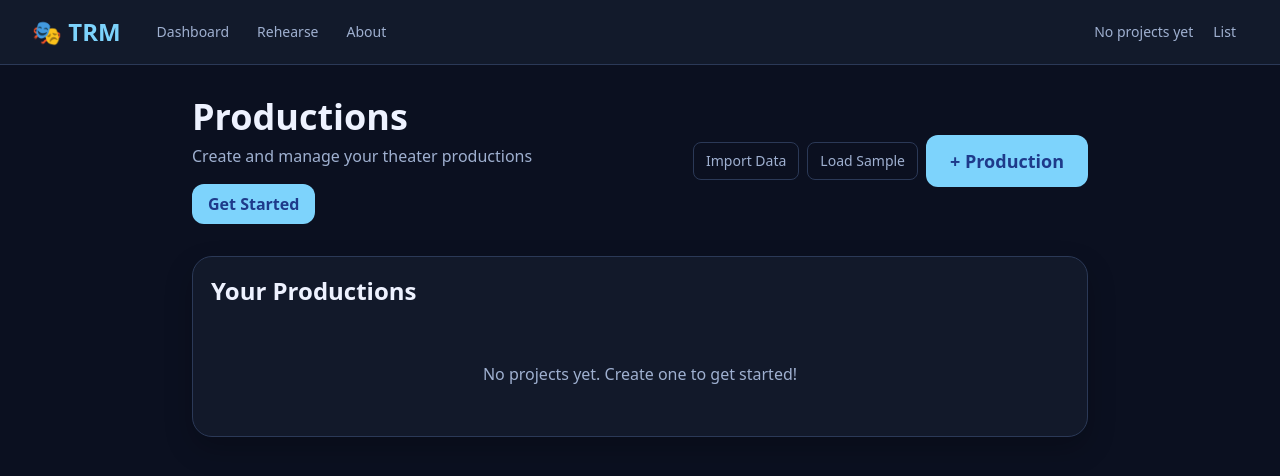
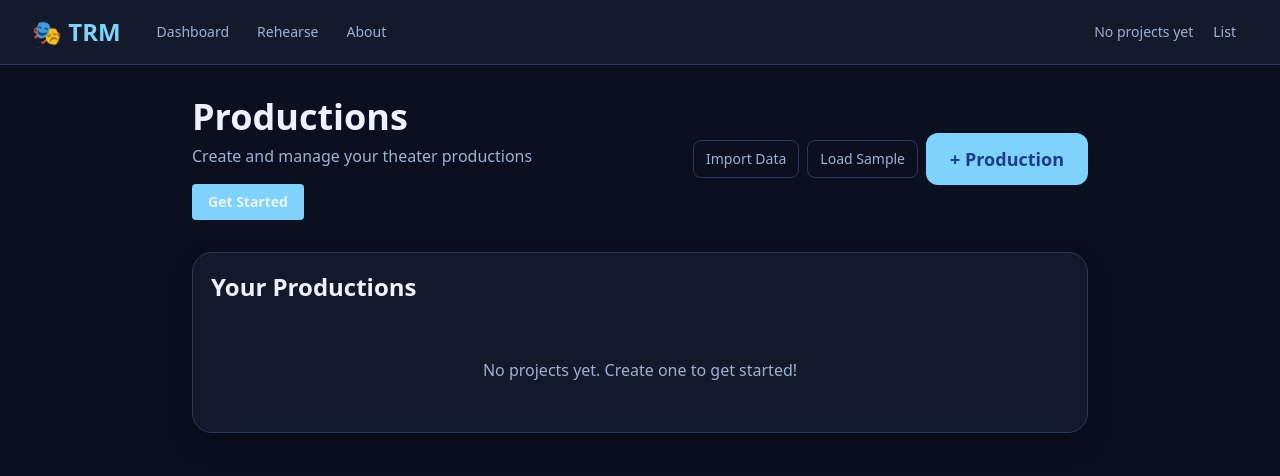
Before and after one commit to jdini76/theater_companion, a Next.js app: page /projects in a window 1280 px wide. Shown: the top 476 px of the page. Built offline with nearby package versions, Linux system fonts and the light colour scheme.

Commit message:
fixing get started button

```diff
--- a/src/components/projects/ProjectManager.tsx
+++ b/src/components/projects/ProjectManager.tsx
@@ -31,13 +31,12 @@ export function ProjectManager() {
             </p>
             {/* Get Started Button */}
             <div className="mt-4">
-              <Button
-                variant="primary"
-                size="md"
-                onClick={() => window.location.assign("/about")}
+              <Link
+                href="/about"
+                className="inline-flex items-center px-4 py-2 rounded font-semibold bg-accent-cyan text-dark-base hover:opacity-90 transition-opacity text-sm"
               >
                 Get Started
-              </Button>
+              </Link>
             </div>
           </div>
           <div className="flex items-center gap-2">
```
